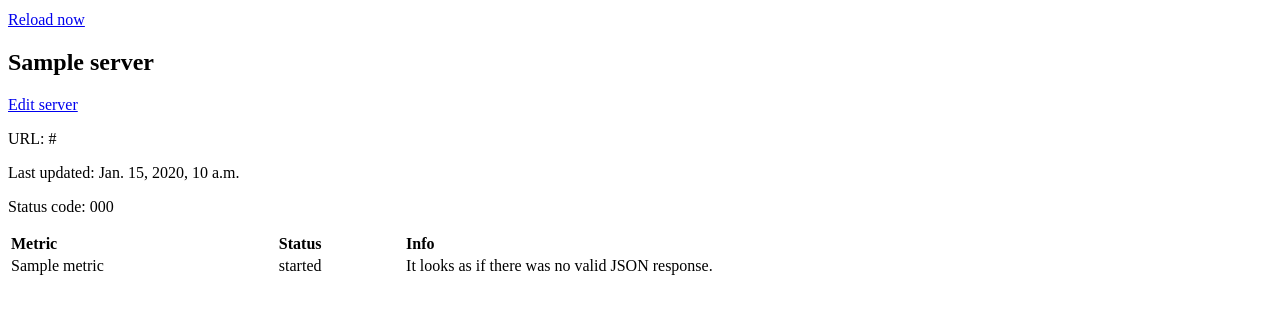
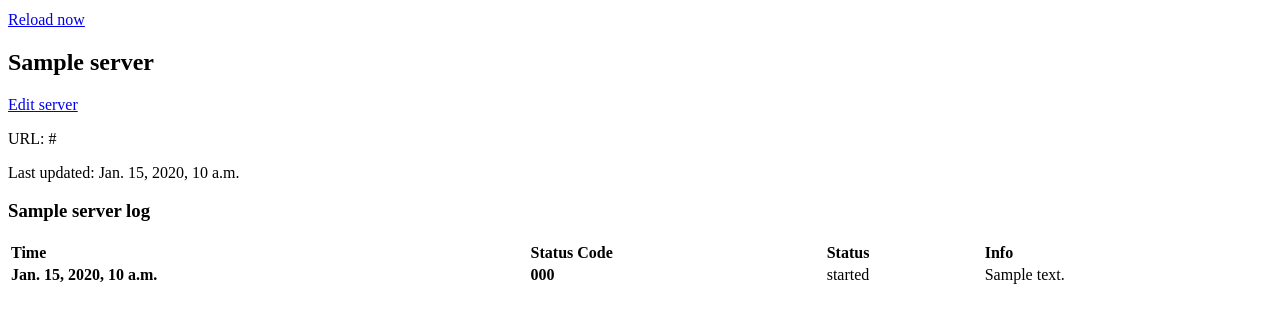
Before and after one commit to bitlabstudio/django-server-guardian, a Django app: template server_guardian/templates/server_guardian/server_list.html in a window 1280 px wide. Shown: the part 137-460 px from the top of the page. Run offline with Django 3.2, Linux system fonts and the light colour scheme; the template is opened without the code that fills it: most values are stand-ins (such as "Sample title", 1, 10 or a date in 2020); some libraries are stand-ins or nearby versions.

Commit message:
Updated server list template

```diff
--- a/server_guardian/templates/server_guardian/server_list.html
+++ b/server_guardian/templates/server_guardian/server_list.html
@@ -1,16 +1,21 @@
 {% extends "base.html" %}
 
 {% block main %}
+
   <h1>Server Guardian Server Status Dashboard</h1>
-    <p><a href="{% url "admin:server_guardian_server_add" %}">Add new server</a></p>
+  <p><a href="{% url "admin:server_guardian_server_add" %}">Add new server</a>
+  </p>
   {% if object_list %}
-        <p><a href="{% url "admin:server_guardian_server_changelist" %}">Edit existing servers</a></p>
+    <p>
+      <a href="{% url "admin:server_guardian_server_changelist" %}">Edit existing servers</a>
+    </p>
   {% endif %}
   <div data-class="guardian-reload-now" data-guardian-reload-url="{% url "server_guardian_reload" %}" style="display: none;">
     {# There must be only one span and one a tag inside the wrapping div #}
     <a href="#">Reload now</a>
     <span></span>
   </div>
+
   {% for server in object_list %}
     <h2>{{ server.name }}</h2>
     <p>
@@ -18,26 +23,30 @@
     </p>
     <p>URL: {{ server.url }}</p>
     <p>Last updated: {{ server.last_updated }}</p>
-        <p>Status code: {{ server.status_code }}</p>
+    {% regroup server.server_logs.all by label as label_group %}
+    {% for label in label_group %}
+      <h3>{{ label.grouper }}</h3>
       <table style="width: 100%;">
         <thead>
         <tr>
-            <th style="text-align: left;">Metric</th>
+          <th style="text-align: left;">Time</th>
+          <th style="text-align: left;">Status Code</th>
           <th style="text-align: left;">Status</th>
           <th colspan="4" style="text-align: left;">Info</th>
         </tr>
         </thead>
         <tbody>
-        {% for metric in server.get_parsed_response %}
+        {% for metric in label.list %}
           <tr>
-                {# When there's no label, we assume, that there was no valid JSON response.#}
-                <td>{{ metric.label|default:"No JSON" }}</td>
+            <th style="text-align: left;">{{ metric.time_logged }}</th>
+            <th style="text-align: left;">{{ metric.status_code }}</th>
             <td class="server-guardian-status-{{ metric.status }}">{{ metric.status }}</td>
-                <td colspan="4">{{ metric.info|default:"It looks as if there was no valid JSON response." }}</td>
+            <td colspan="4">{{ metric.content }}</td>
           </tr>
         {% endfor %}
         </tbody>
       </table>
+    {% endfor %}
   {% empty %}
     <p>No servers added</p>
   {% endfor %}
```
Lines whose indentation alone changed are shown as unchanged.
